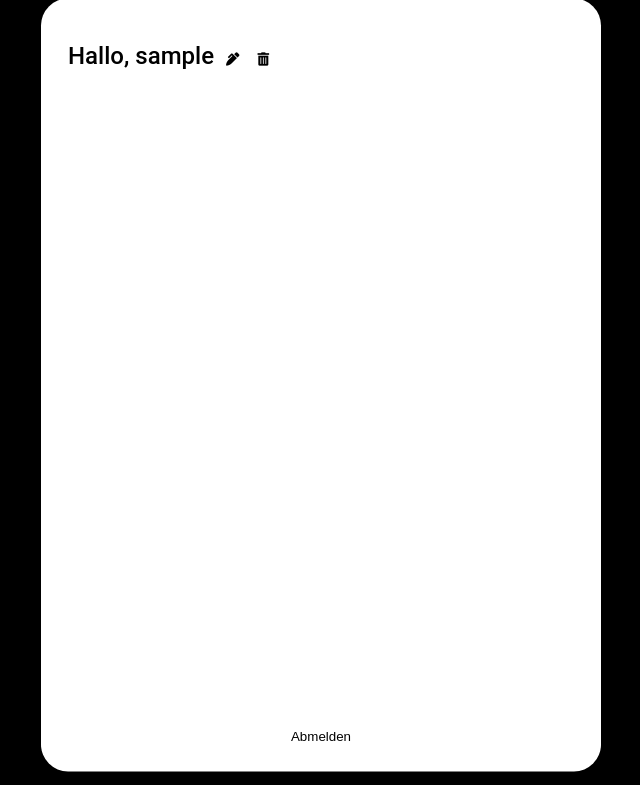
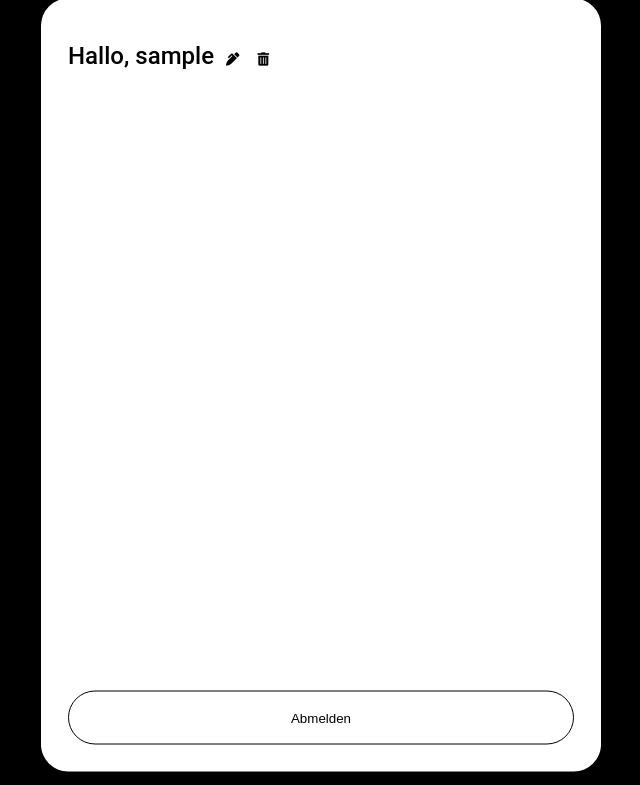
Before and after one commit to Dronesome-Archive/server, a Flask app: template templates/account.html in a window 1280 px wide. Shown: the part 15-800 px from the top of the page, without its empty margins (319-959 px from the left). Run offline with Flask 2, Linux system fonts and the light colour scheme; the template is opened without the code that fills it: most values are stand-ins (such as "Sample title", 1, 10 or a date in 2020).

Commit message:
quickpush

```diff
--- a/templates/_layout.html
+++ b/templates/_layout.html
@@ -25,7 +25,7 @@
         {% endfor %}
         {% block main %}{% endblock %}
         {% if navbar %}
-            <div class="navbar">
+            <div class="window flex_row">
                 <a href="{{ url_for('pages.account') }}"><i class="fas fa-user"></i></a>
                 <a href="{{ url_for('pages.courier') }}"><i class="fas fa-parachute-box"></i></a>
                 <a href="{{ url_for('pages.staff') }}"><i class="fas fa-list"></i></a>
--- a/templates/account.html
+++ b/templates/account.html
@@ -6,26 +6,26 @@
             <button onclick="show_popup('edit')"><i class="fas fa-pen-alt"></i></button>
             <button onclick="show_popup('delete')"><i class="fas fa-trash-alt"></i></button>
         </h1>
-        <button onclick="window.location.href={{ url_for('auth.logout') }}">Abmelden</button>
+        <button class="item" onclick="window.location.href={{ url_for('auth.logout') }}">Abmelden</button>
     </div>
 {% endblock %}
 
 {% block popup %}
     <div class="popup centered window" id="edit">
-        <form method="post" action="{{ url_for('users.edit') }}">
+        <form class="flex_stack" method="post" action="{{ url_for('users.edit') }}">
             <input class="item" type="text" name="name" value="{{ username }}"/>
-            <button class="item" type="submit">OK</button>
+            <div class="flex_row">
+                <button class="item" onclick="hide_popup('edit')">Abbrechen</button>
+                <button class="item" type="submit">OK</button>
+            </div>
         </form>
-        <button class="item" onclick="hide_popup('sign_in_key_info')">Abbrechen</button>
     </div>
 
     <div class="popup centered window" id="delete">
         <p>Account wirklich löschen?</p>
-        <form method="post" action="{{ url_for('users.delete') }}">
-            <div class="flex_row">
-                <button class="item" type="reset" onclick="hide_popup('delete')">Nein, abbrechen</button>
-                <button class="item" type="submit">Ja, löschen</button>
-            </div>
+        <form class="flex_row" method="post" action="{{ url_for('users.delete') }}">
+            <button class="item" type="reset" onclick="hide_popup('delete')">Nein, abbrechen</button>
+            <button class="item" type="submit">Ja, löschen</button>
         </form>
     </div>
 {% endblock %}
```
Also changed, not shown: static/styles.css (+6 -1 lines).
